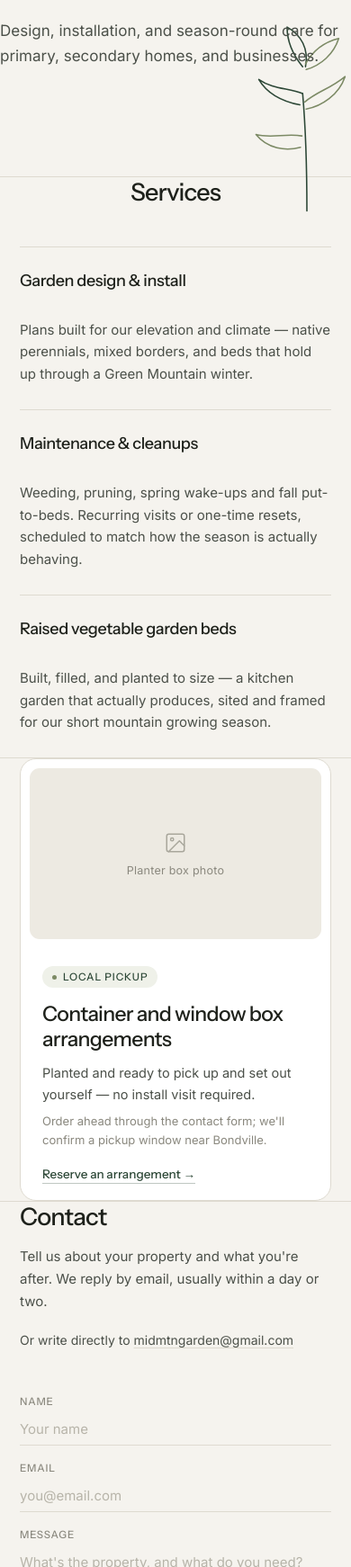
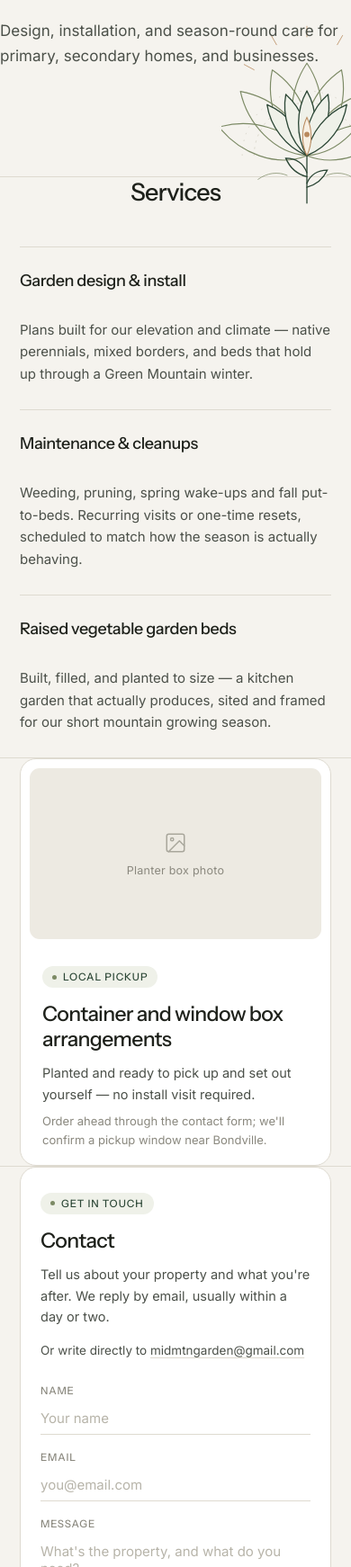
Before and after one commit to midmtnvt/midmtnvt, a plain HTML site: page index.html in a window 390 px wide. Shown: the part 258-2000 px from the top of the page at 90% size. Drawn offline with Linux system fonts and the light colour scheme.

Commit message:
Add files via upload

```diff
--- a/index.html
+++ b/index.html
@@ -84,10 +84,10 @@
   /* ---------- hero photo off the edge ---------- */
   .plant-photo{
     position:absolute;
-    right:-70px;
-    bottom:-70px;
-    width:290px;
-    height:340px;
+    right:-64px;
+    bottom:-72px;
+    width:280px;
+    height:350px;
     pointer-events:none;
     z-index:0;
     will-change:transform;
@@ -150,7 +150,7 @@
     font-size:12.5px; letter-spacing:0.02em; padding:20px;
   }
   .pickup-photo .slot svg{display:block; margin:0 auto 10px;}
-  .pickup-body{padding:26px 24px 24px 18px; display:flex; flex-direction:column;}
+  .pickup-body{padding:26px 24px 24px 18px; display:flex; flex-direction:column; justify-content:center;}
   .pickup-tag{
     display:inline-flex; align-self:flex-start; align-items:center; gap:7px;
     background:#EFF1E9; color:var(--pine);
@@ -166,23 +166,24 @@
     font-size:14.5px; line-height:1.6; color:var(--body); margin:0 0 8px;
   }
   .pickup-card .fine{font-size:13px; color:var(--stone); margin-bottom:0;}
-  .pickup-cta{
-    margin-top:auto; padding-top:20px;
-    font-family:'Instrument Sans',sans-serif;
-    font-size:13.5px; font-weight:500; color:var(--pine);
-    text-decoration:none; align-self:flex-start;
-    border-bottom:1px solid rgba(44,71,54,.3); padding-bottom:2px;
-    transition:border-color .15s ease;
+
+  /* ---------- contact widget ---------- */
+  .contact-section{padding:56px 0 66px; border-top:1px solid var(--line);}
+  .contact-card{
+    background:var(--card);
+    border:1px solid var(--line);
+    border-radius:18px;
+    padding:36px 38px;
+    display:grid;
+    grid-template-columns:1fr 1.3fr;
+    gap:44px;
   }
-  .pickup-cta:hover{border-bottom-color:var(--pine);}
-
-  /* ---------- contact ---------- */
-  .contact-inner{display:grid; grid-template-columns:1fr 1.7fr; gap:32px;}
+  .contact-card h2{font-size:23px; line-height:1.2; margin:0 0 12px;}
   .contact-copy p{
-    font-size:15px; line-height:1.65; color:var(--body);
-    max-width:26em; margin:0 0 18px;
+    font-size:14.5px; line-height:1.6; color:var(--body);
+    max-width:26em; margin:0 0 16px;
   }
-  .contact-copy .direct{font-size:14px;}
+  .contact-copy .direct{font-size:13.5px; margin-bottom:0;}
   .contact-copy .direct a{
     text-decoration:underline; text-decoration-color:var(--line); text-underline-offset:3px;
   }
@@ -230,7 +231,8 @@
     .hero{padding:56px 0 120px;}
     h1{max-width:none;}
     .plant-photo{width:190px; height:220px; right:-46px; bottom:-40px;}
-    .service, .contact-inner{grid-template-columns:1fr;}
+    .service{grid-template-columns:1fr;}
+    .contact-card{grid-template-columns:1fr; gap:26px; padding:26px 22px;}
     .pickup-card{grid-template-columns:1fr;}
     .pickup-photo{min-height:190px;}
     .pickup-body{padding:20px 14px 8px;}
@@ -252,8 +254,7 @@
       <a href="#services">Services</a>
       <a href="#pickup">Pickup</a>
       <a href="#contact">Contact</a>
-      <!-- SWAP THIS: replace with your real Fourthwall storefront URL -->
-      <a class="shop-btn" href="https://mid-mtn-gardening.fourthwall.com" target="_blank" rel="noopener">Shop</a>
+      <a class="shop-btn" href="https://shop.midmtnvt.com" target="_blank" rel="noopener">Shop</a>
     </div>
   </nav>
 </header>
@@ -265,14 +266,47 @@
     <p class="lede">Design, installation, and season-round care for primary, secondary homes, and businesses.</p>
 
     <div class="plant-photo" id="plantPhoto" aria-hidden="true">
-      <img id="plantImg" src="plant.png" alt="">
-      <svg class="plant-fallback" id="plantFallback" viewBox="0 0 240 280" fill="none" xmlns="http://www.w3.org/2000/svg" style="display:none;">
-        <path d="M120 278C120 210 118 158 114 112" stroke="#2C4736" stroke-width="2" stroke-linecap="round"/>
-        <path d="M114 112C94 104 72 106 52 92C66 116 90 124 110 128" stroke="#2C4736" stroke-width="2" stroke-linecap="round" stroke-linejoin="round"/>
-        <path d="M117 124C136 108 152 106 174 88C165 114 141 130 119 134" stroke="#7C8A65" stroke-width="2" stroke-linecap="round" stroke-linejoin="round"/>
-        <path d="M114 74C101 58 92 40 92 18C112 29 123 49 118 74" stroke="#2C4736" stroke-width="2" stroke-linecap="round" stroke-linejoin="round"/>
-        <path d="M118 70C129 50 145 39 165 34C158 56 140 72 119 78" stroke="#7C8A65" stroke-width="2" stroke-linecap="round" stroke-linejoin="round"/>
-        <path d="M113 172C90 168 70 176 48 170C64 190 90 194 111 188" stroke="#7C8A65" stroke-width="2" stroke-linecap="round" stroke-linejoin="round"/>
+      <svg class="plant-fallback" id="plantFallback" viewBox="0 0 240 300" fill="none" xmlns="http://www.w3.org/2000/svg">
+        <g stroke="#C9C4B4" stroke-width="1" opacity="0.85">
+          <path d="M40 214a80 80 0 0 1 160 0" stroke-dasharray="3 7"/>
+          <path d="M22 214a98 98 0 0 1 196 0" stroke-dasharray="2 9"/>
+        </g>
+        <g stroke="#B98A5E" stroke-width="1.2" stroke-linecap="round" opacity="0.9">
+          <path d="M120 34v-16"/>
+          <path d="M74 46l-8-14"/>
+          <path d="M166 46l8-14"/>
+          <path d="M40 84l-15-8"/>
+          <path d="M200 84l15-8"/>
+        </g>
+        <g stroke="#7C8A65" stroke-width="1.6" stroke-linejoin="round">
+          <g transform="rotate(-72 120 214)"><path d="M120 214C88 176 92 116 120 74c28 42 32 102 0 140Z"/></g>
+          <g transform="rotate(-46 120 214)"><path d="M120 214C88 176 92 116 120 74c28 42 32 102 0 140Z"/></g>
+          <g transform="rotate(-22 120 214)"><path d="M120 214C88 176 92 116 120 74c28 42 32 102 0 140Z"/></g>
+          <path d="M120 214C88 176 92 116 120 74c28 42 32 102 0 140Z"/>
+          <g transform="rotate(22 120 214)"><path d="M120 214C88 176 92 116 120 74c28 42 32 102 0 140Z"/></g>
+          <g transform="rotate(46 120 214)"><path d="M120 214C88 176 92 116 120 74c28 42 32 102 0 140Z"/></g>
+          <g transform="rotate(72 120 214)"><path d="M120 214C88 176 92 116 120 74c28 42 32 102 0 140Z"/></g>
+        </g>
+        <g stroke="#2C4736" stroke-width="1.8" stroke-linejoin="round" fill="#EFF1E9">
+          <g transform="rotate(-38 120 214)"><path d="M120 214c-18-30-16-70 0-98 16 28 18 68 0 98Z"/></g>
+          <g transform="rotate(-19 120 214)"><path d="M120 214c-18-30-16-70 0-98 16 28 18 68 0 98Z"/></g>
+          <path d="M120 214c-18-30-16-70 0-98 16 28 18 68 0 98Z"/>
+          <g transform="rotate(19 120 214)"><path d="M120 214c-18-30-16-70 0-98 16 28 18 68 0 98Z"/></g>
+          <g transform="rotate(38 120 214)"><path d="M120 214c-18-30-16-70 0-98 16 28 18 68 0 98Z"/></g>
+        </g>
+        <g stroke="#B98A5E" stroke-width="1.4" stroke-linecap="round">
+          <path d="M120 214c-9-18-8-42 0-58 8 16 9 40 0 58Z" fill="#F7EFE2"/>
+          <circle cx="120" cy="182" r="4" fill="#B98A5E" stroke="none"/>
+        </g>
+        <g stroke="#2C4736" stroke-width="1.8" stroke-linecap="round">
+          <path d="M120 214v72"/>
+          <path d="M120 246c-16-4-26-14-32-28 16 0 27 9 32 22" fill="none"/>
+          <path d="M120 262c15-4 25-13 31-26-15 0-26 8-31 20" fill="none"/>
+        </g>
+        <g stroke="#7C8A65" stroke-width="1.3" stroke-linecap="round" opacity="0.75">
+          <path d="M46 250c14-10 30-12 44-6"/>
+          <path d="M194 250c-14-10-30-12-44-6"/>
+        </g>
       </svg>
     </div>
   </section>
@@ -313,15 +347,15 @@
         <h2>Container and window box arrangements</h2>
         <p>Planted and ready to pick up and set out yourself — no install visit required.</p>
         <p class="fine">Order ahead through the contact form; we'll confirm a pickup window near Bondville.</p>
-        <a class="pickup-cta" href="#contact">Reserve an arrangement →</a>
       </div>
     </div>
   </section>
 
-  <section id="contact" class="wrap">
-    <div class="contact-inner">
+  <section id="contact" class="contact-section wrap">
+    <div class="contact-card">
       <div class="contact-copy">
-        <h2 style="margin-bottom:16px;">Contact</h2>
+        <span class="pickup-tag"><i></i>Get in touch</span>
+        <h2>Contact</h2>
         <p>Tell us about your property and what you're after. We reply by email, usually within a day or two.</p>
         <p class="direct">Or write directly to <a href="mailto:midmtngarden@gmail.com">midmtngarden@gmail.com</a></p>
       </div>
@@ -355,13 +389,6 @@
 </footer>
 
 <script>
-  var plantImg = document.getElementById('plantImg');
-  var plantFallback = document.getElementById('plantFallback');
-  plantImg.addEventListener('error', function(){
-    plantImg.style.display = 'none';
-    plantFallback.style.display = 'block';
-  });
-
   var planterImg = document.getElementById('planterImg');
   var planterSlot = document.getElementById('planterSlot');
   planterImg.addEventListener('load', function(){
```
